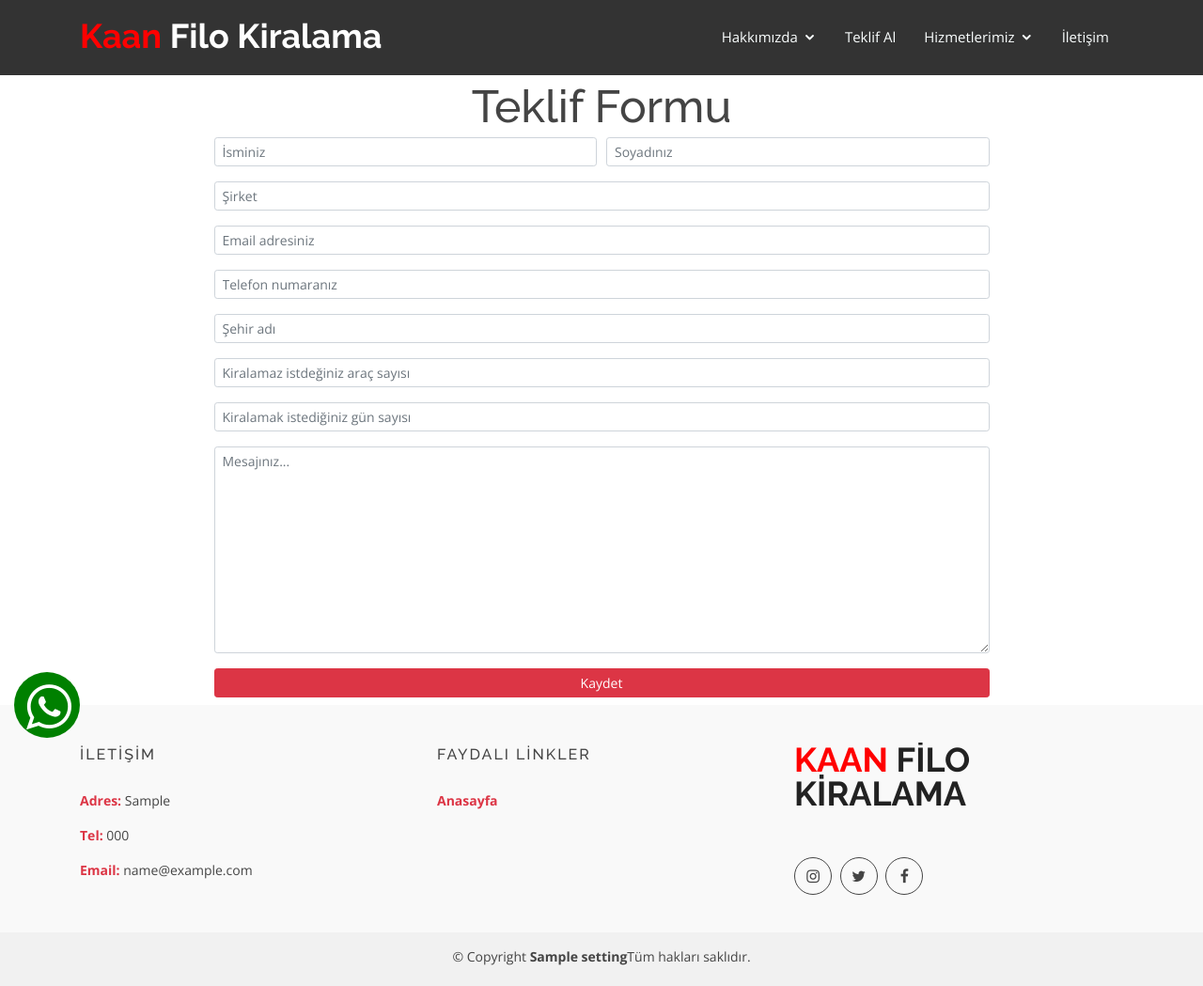
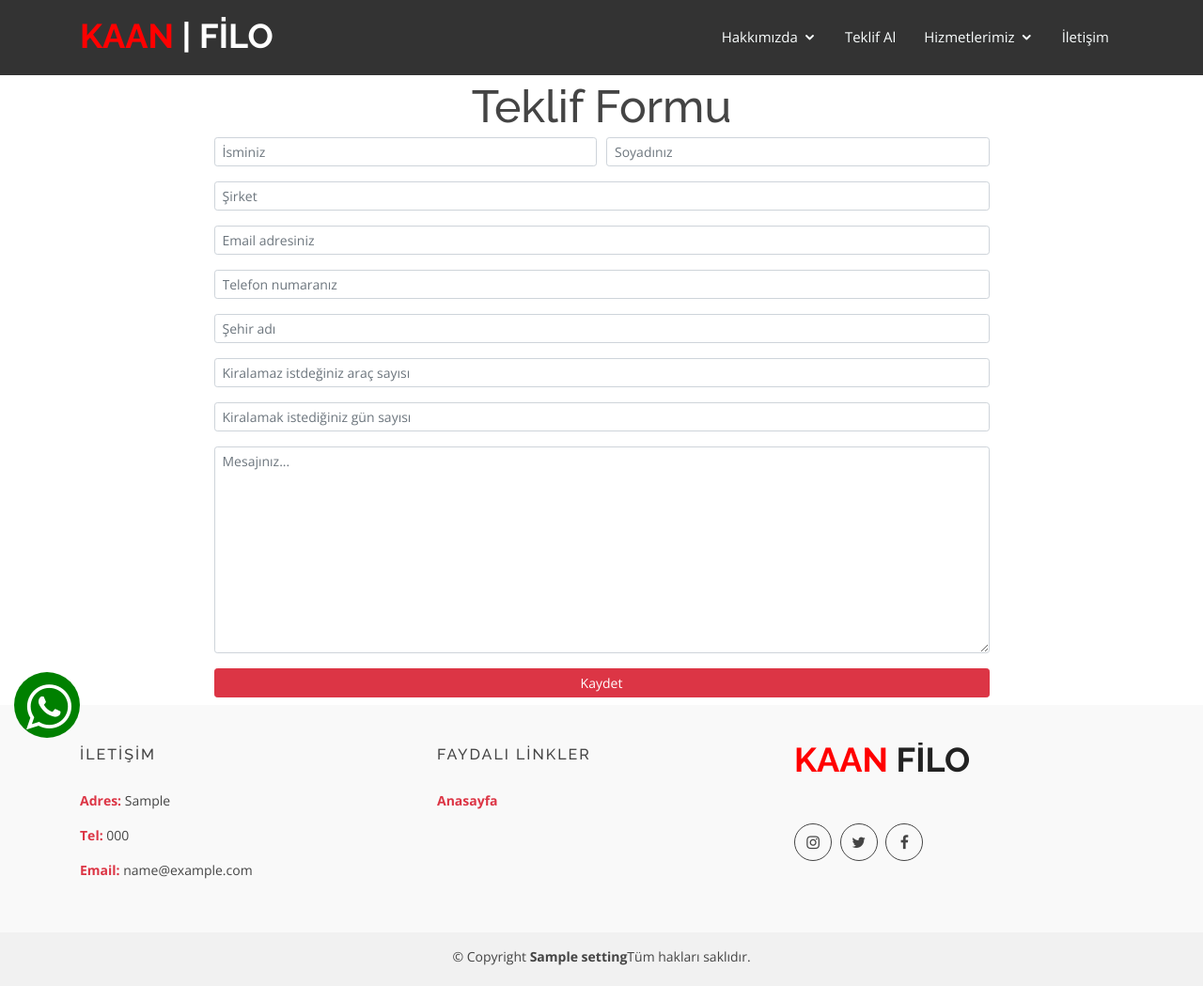
Before and after one commit to kpnemre/Django_KaanFilo, a Django app: page /teklif-al/ in a window 1280 px wide. Shown: the whole page at 94% size. Run offline with Django 3.2, Linux system fonts and the light colour scheme; tables that the repository leaves empty hold one stand-in row (values such as "Sample post"); data that the repository does not hold is empty; some libraries are stand-ins or nearby versions.

Commit message:
Bug fixed

```diff
--- a/templates/includes/footer.html
+++ b/templates/includes/footer.html
@@ -41,7 +41,7 @@
             <div class="footer-content">
               <div class="footer-head">
                 <div class="footer-logo">
-                  <h2><span>KAAN</span> FİLO KİRALAMA</h2>
+                  <h2><span>KAAN</span> FİLO </h2>
                 </div>
 
                 <div class="footer-icons">
--- a/templates/includes/navbar.html
+++ b/templates/includes/navbar.html
@@ -3,7 +3,7 @@
     <div class="container d-flex">
 
       <div class="logo mr-auto">
-        <h1 class="text-light"><a href="{% url 'home:home' %}"><span>Kaan</span> Filo Kiralama</a></h1>
+        <h1 class="text-light"><a href="{% url 'home:home' %}"><span>KAAN</span> | FİLO </a></h1>
         <!-- Uncomment below if you prefer to use an image logo -->
         <!-- <a href="index.html"><img src="assets/img/logo.png" alt="" class="img-fluid"></a>-->
       </div>
```
